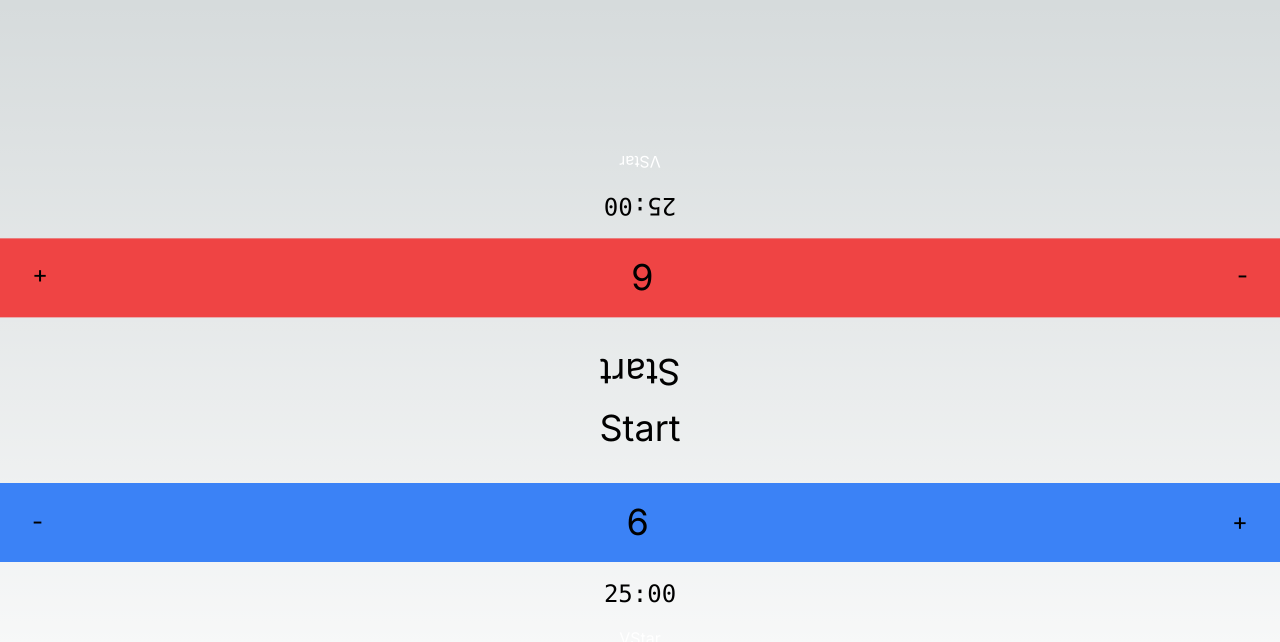
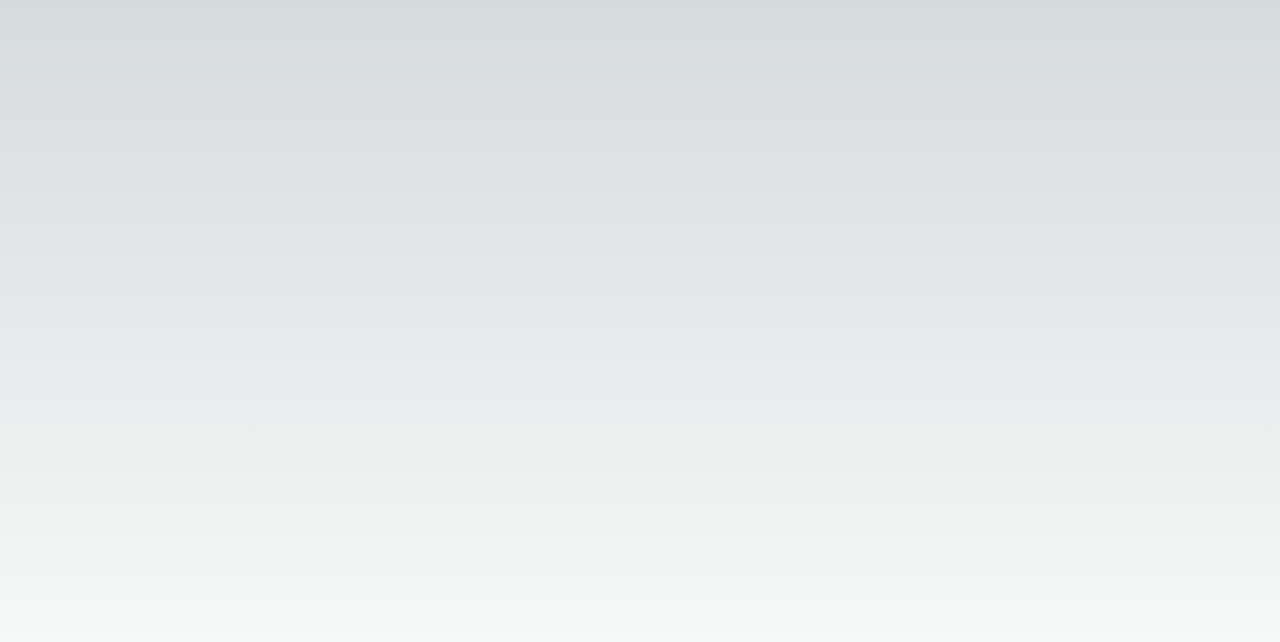
Before and after one commit to agonzalezmurua/pokemon-tryhard-turn-timer, a Next.js app: page / in a window 1280 px wide. Shown: the top 642 px of the page. Built offline with nearby package versions, Linux system fonts and the light colour scheme.

Commit message:
fix: monkey patch for pre-render

```diff
--- a/app/page.tsx
+++ b/app/page.tsx
@@ -1,9 +1,5 @@
 import { Timer } from "@/components/Timer";
 
 export default function Home() {
-  return (
-    <main className="flex min-h-screen w-full">
-      <Timer />
-    </main>
-  );
+  return <main className="flex min-h-screen w-full"></main>;
 }
--- a/components/Timer.tsx
+++ b/components/Timer.tsx
@@ -7,19 +7,19 @@ import { Game } from "@/store/Game";
 import { observer } from "mobx-react";
 
 export function Timer({ totalTime = "50min" }: { totalTime?: string }) {
-  const game = useRef(new Game(totalTime));
+  const { current: game } = useRef(new Game(totalTime));
 
   return (
     <section className="flex flex-col flex-grow">
       <section className="h-1/2 flex flex-col rotate-180 gap-4">
         <PrizeCounter player={1} />
-        <TimeCounter player={1} game={game.current} />
+        <TimeCounter player={1} game={game} />
         <VStarButton />
       </section>
-      <Controls game={game.current} />
+      <Controls game={game} />
       <section className="h-1/2 flex flex-col gap-4">
         <PrizeCounter player={2} />
-        <TimeCounter player={2} game={game.current} />
+        <TimeCounter player={2} game={game} />
         <VStarButton />
       </section>
     </section>
@@ -52,6 +52,7 @@ const Controls = observer(({ game }: { game: Game }) => (
 
 const TimeCounter = observer(
   ({ player, game }: { player: number; game: Game }) => {
+    if (!game) return undefined;
     const isRunning = player === game.currentPlayer;
     const [remaining, setRemaining] = useState(game.totalTime / 2);
 
```
